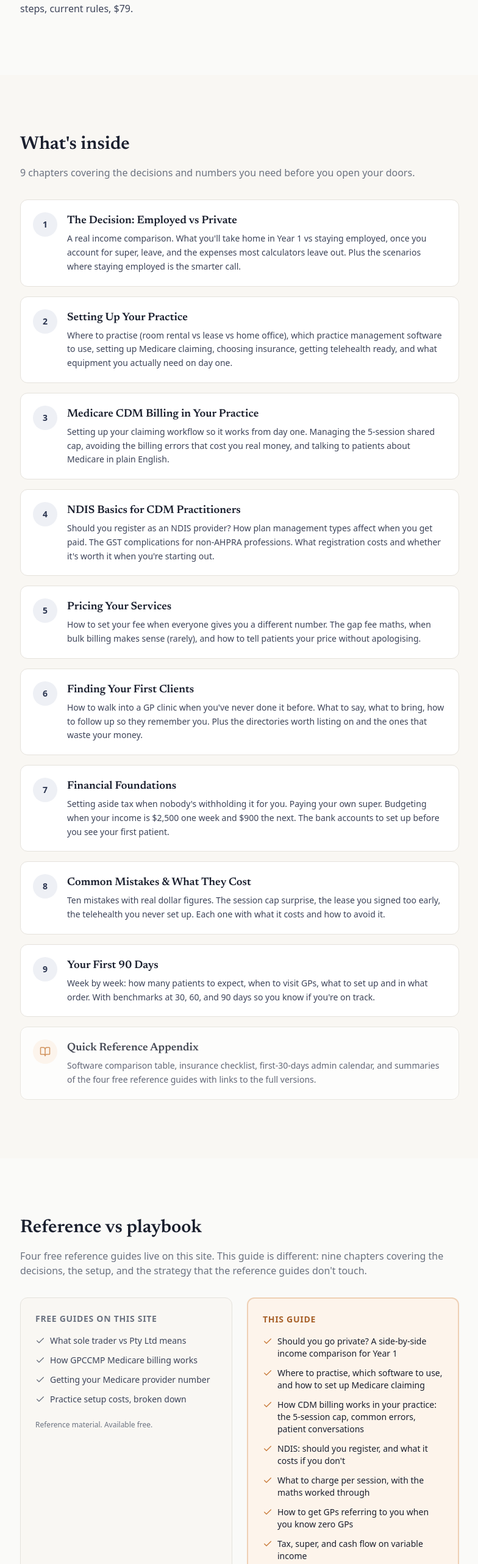
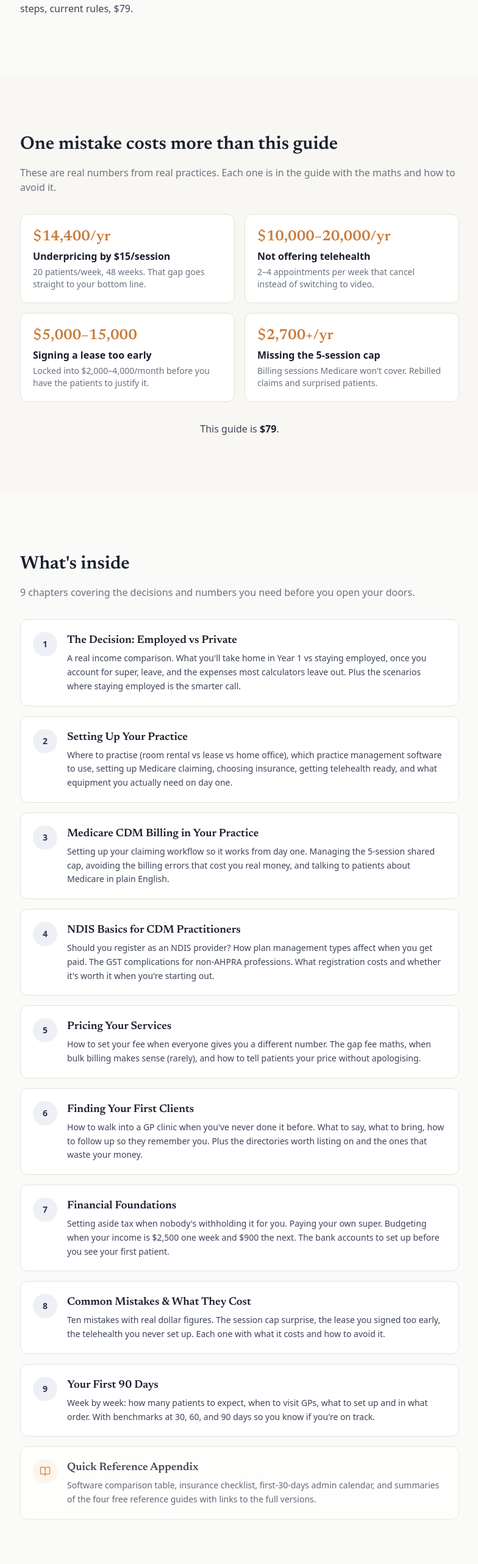
Before and after one commit to jk123x/private-practice, a Next.js app: page /buy/physiotherapy in a window 1280 px wide. Shown: the part 1422-3986 px from the top of the page at 61% size, without its empty margins (247-1031 px from the left). Built offline with nearby package versions, Linux system fonts and the light colour scheme; no server answers.

Commit message:
Add value anchoring section, replace free/paid comparison
Add "One mistake costs more than this guide" section with
dollar figures. Replace "Reference vs Playbook" free/paid
split with "One document, start to finish" framing.

```diff
--- a/src/components/sales-page-content.tsx
+++ b/src/components/sales-page-content.tsx
@@ -74,8 +74,68 @@ export function SalesPageContent({ professionKey }: SalesPageContentProps) {
         </div>
       </section>
 
+      {/* Value anchoring */}
+      <section className="py-16 sm:py-24 bg-[var(--color-surface-warm)]">
+        <div className="container-narrow">
+          <h2 className="font-serif text-2xl sm:text-3xl font-semibold text-[var(--color-ink)] mb-4">
+            One mistake costs more than this guide
+          </h2>
+          <p className="text-[var(--color-ink-muted)] mb-8">
+            These are real numbers from real practices. Each one is in the
+            guide with the maths and how to avoid it.
+          </p>
+          <div className="grid grid-cols-1 sm:grid-cols-2 gap-4">
+            {[
+              {
+                amount: "$14,400/yr",
+                label: "Underpricing by $15/session",
+                detail:
+                  "20 patients/week, 48 weeks. That gap goes straight to your bottom line.",
+              },
+              {
+                amount: "$10,000–20,000/yr",
+                label: "Not offering telehealth",
+                detail:
+                  "2–4 appointments per week that cancel instead of switching to video.",
+              },
+              {
+                amount: "$5,000–15,000",
+                label: "Signing a lease too early",
+                detail:
+                  "Locked into $2,000–4,000/month before you have the patients to justify it.",
+              },
+              {
+                amount: "$2,700+/yr",
+                label: "Missing the 5-session cap",
+                detail:
+                  "Billing sessions Medicare won't cover. Rebilled claims and surprised patients.",
+              },
+            ].map((item) => (
+              <div
+                key={item.label}
+                className="p-5 bg-[var(--color-surface)] border border-[var(--color-border)] rounded-xl"
+              >
+                <p className="font-serif text-2xl font-semibold text-[var(--color-accent)]">
+                  {item.amount}
+                </p>
+                <p className="font-semibold text-[var(--color-ink)] mt-1">
+                  {item.label}
+                </p>
+                <p className="text-sm text-[var(--color-ink-muted)] mt-1">
+                  {item.detail}
+                </p>
+              </div>
+            ))}
+          </div>
+          <p className="mt-8 text-center text-[var(--color-ink-light)]">
+            This guide is{" "}
+            <span className="font-semibold text-[var(--color-ink)]">$79</span>.
+          </p>
+        </div>
+      </section>
+
       {/* What's inside */}
-      <section className="py-16 sm:py-24 bg-[var(--color-surface-warm)]">
+      <section className="py-16 sm:py-24">
         <div className="container-narrow">
           <h2 className="font-serif text-2xl sm:text-3xl font-semibold text-[var(--color-ink)] mb-4">
             What&apos;s inside
@@ -121,45 +181,19 @@ export function SalesPageContent({ professionKey }: SalesPageContentProps) {
         </div>
       </section>
 
-      {/* Free vs Paid */}
-      <section className="py-16 sm:py-24">
+      {/* What you get */}
+      <section className="py-16 sm:py-24 bg-[var(--color-surface-warm)]">
         <div className="container-narrow">
           <h2 className="font-serif text-2xl sm:text-3xl font-semibold text-[var(--color-ink)] mb-4">
-            Reference vs playbook
+            One document, start to finish
           </h2>
           <p className="text-[var(--color-ink-muted)] mb-8">
-            Four free reference guides live on this site. This guide is
-            different: nine chapters covering the decisions, the setup, and
-            the strategy that the reference guides don&apos;t touch.
+            Not a collection of blog posts. Not a list of links to government
+            websites. A single guide that takes you from &ldquo;I&apos;ve
+            decided to go private&rdquo; to &ldquo;I&apos;m seeing 20 patients
+            a week,&rdquo; in order, with the numbers at every step.
           </p>
-          <div className="grid grid-cols-1 sm:grid-cols-2 gap-6">
-            <div className="p-6 bg-[var(--color-surface-warm)] border border-[var(--color-border)] rounded-xl">
-              <p className="text-sm font-semibold text-[var(--color-ink-muted)] uppercase tracking-wider mb-4">
-                Free guides on this site
-              </p>
-              <ul className="space-y-3">
-                {product.freeGuides.map((item, i) => (
-                  <li
-                    key={i}
-                    className="flex gap-2 text-sm text-[var(--color-ink-light)]"
-                  >
-                    <Check
-                      size={16}
-                      className="shrink-0 mt-0.5 text-[var(--color-ink-muted)]"
-                    />
-                    {item}
-                  </li>
-                ))}
-              </ul>
-              <p className="mt-6 text-xs text-[var(--color-ink-muted)]">
-                Reference material. Available free.
-              </p>
-            </div>
-
           <div className="p-6 bg-[var(--color-accent-bg)] border-2 border-[var(--color-accent)]/30 rounded-xl">
-              <p className="text-sm font-semibold text-[var(--color-accent-dark)] uppercase tracking-wider mb-4">
-                This guide
-              </p>
             <ul className="space-y-3">
               {product.paidTopics.map((item, i) => (
                 <li
@@ -174,10 +208,6 @@ export function SalesPageContent({ professionKey }: SalesPageContentProps) {
                 </li>
               ))}
             </ul>
-              <p className="mt-6 text-xs font-medium text-[var(--color-accent-dark)]">
-                Strategy &amp; action plans. $79.
-              </p>
-            </div>
           </div>
         </div>
       </section>
```
Lines whose indentation alone changed are shown as unchanged.
